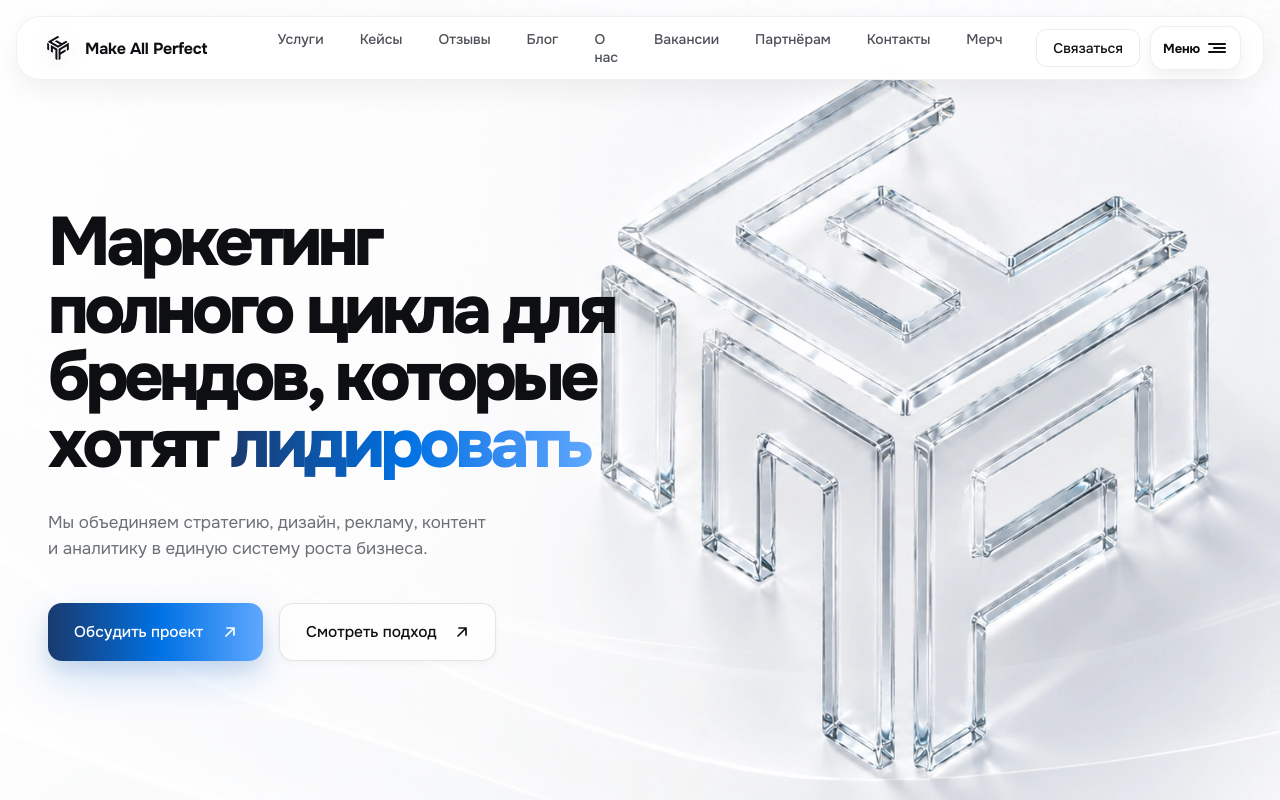
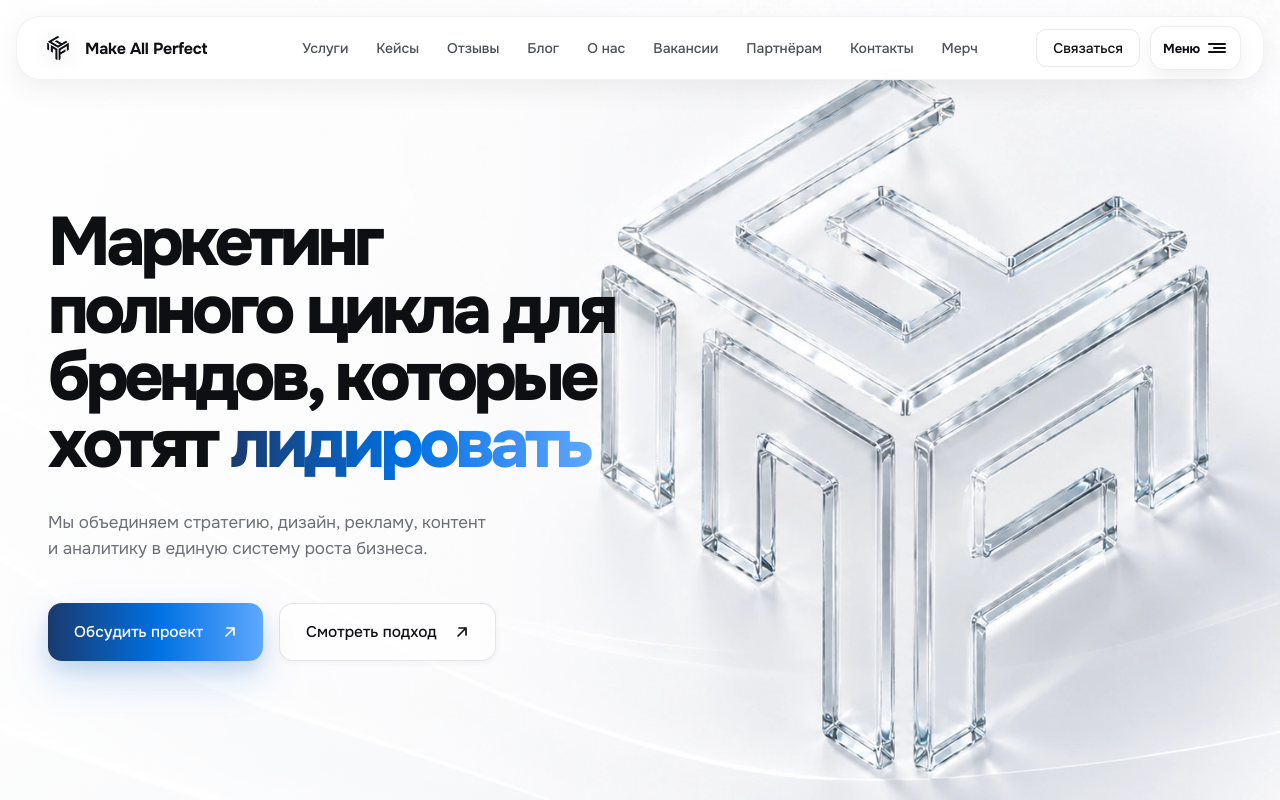
Before and after one commit to makeallperfectcompany/map2, a Next.js app: page / in a window 1280 px wide. Shown: the top 800 px of the page. Built offline with nearby package versions, Linux system fonts and the light colour scheme.

Commit message:
fix: prevent nav link text wrapping (white-space: nowrap), tighter padding

```diff
--- a/src/components/layout/Header.module.css
+++ b/src/components/layout/Header.module.css
@@ -50,10 +50,11 @@
   color: #4c5057;
   font-size: 14px;
   font-weight: 500;
-  padding: 9px 16px;
+  padding: 9px 12px;
   border-radius: 10px;
   transition: color .25s var(--ease), background .25s var(--ease);
   position: relative;
+  white-space: nowrap;
 }
 .navLink:hover { color: var(--ink); background: rgba(255,255,255,0.6); }
 
```
